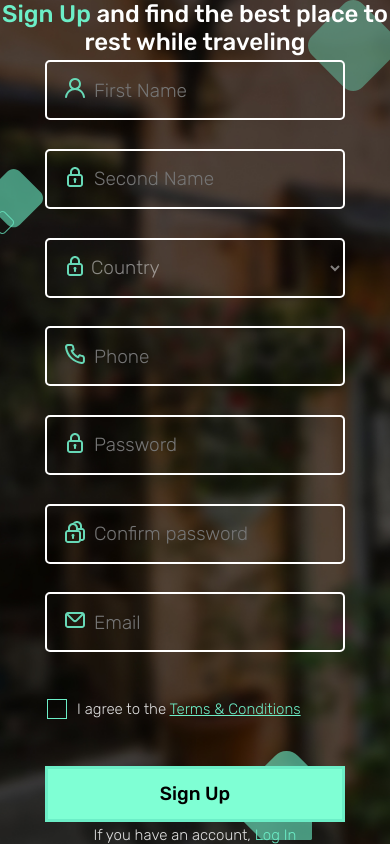
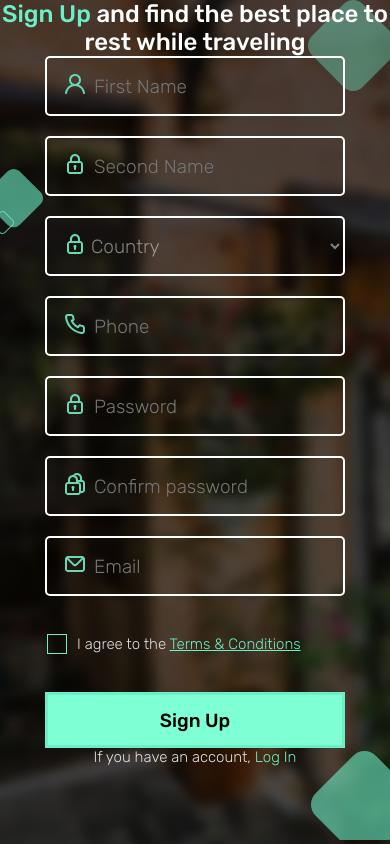
Before and after one commit to AivanR1/registration, a plain HTML site: page index2.html in a window 390 px wide. Drawn offline with Linux system fonts and the light colour scheme.

Commit message:
v-1.0.0.0.16

```diff
--- a/mobilestyle.css
+++ b/mobilestyle.css
@@ -12,6 +12,10 @@
   .signUp-btn a{
     color: black;}
 
+    .main-c{
+      overflow-y: auto;
+      height: auto;
+    }
   .inputs-bc{
     gap: 20px;
     height: 100%;
--- a/style.css
+++ b/style.css
@@ -5,7 +5,7 @@
 body {
   overflow: hidden;
   position: relative;
-
+ z-index: 100;
 }
 .background {
   position: fixed;
@@ -29,8 +29,8 @@ body {
   align-items: center;
   flex-direction: column;
   display: flex;
- height: 400px;
-  align-items: center;
+ height: 500px;
+
 }
 .main-text {
   color: #fff;
--- a/style2.css
+++ b/style2.css
@@ -195,6 +195,7 @@ background: #FFF; */
   display: flex;
   justify-content: center;
   align-items: center;
+
   background-color: transparent;
   color: #6ceec7;
   text-align: center;
@@ -300,5 +301,6 @@ background: #FFF; */
 .elem6.none{
   position: absolute;
   bottom: 0;
-  right: 20%;
+  right: 0;
+
 }
```
